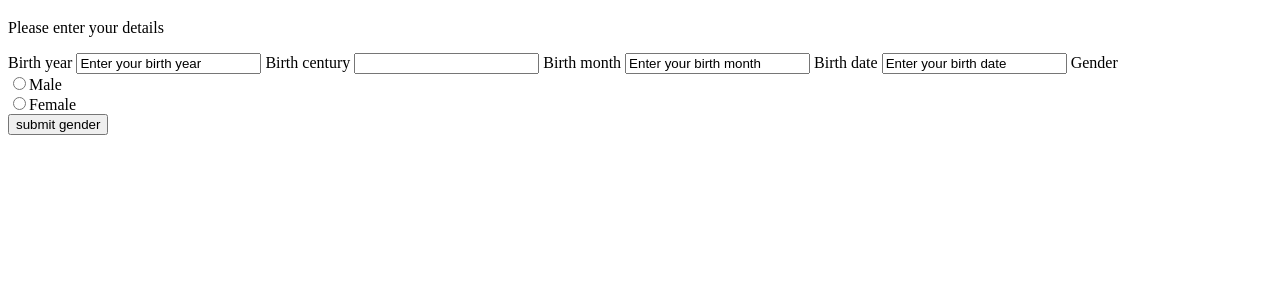
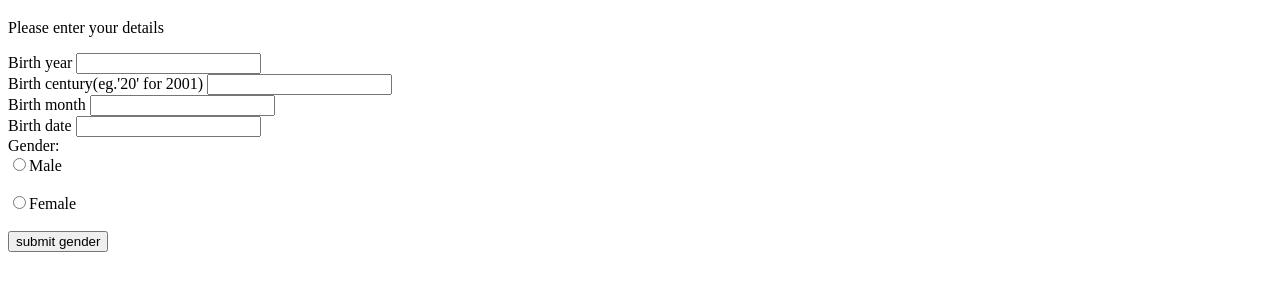
Before and after one commit to mungai-joel/akan, a plain HTML site: page index.html in a window 1280 px wide. Shown: the part 61-352 px from the top of the page. Drawn offline with Linux system fonts and the light colour scheme.

Commit message:
indentation

```diff
--- a/index.html
+++ b/index.html
@@ -8,28 +8,36 @@
     <h1>AKAN NAME GENERATOR</h1>
         <p>Please enter your details</p>
             <label>Birth year</label>
-    <input type="year" id="birthyear" value="Enter your birth year">
+                <input type="year" id="birthyear" class="form-control" value="">
+    <br>
 
-    <label>Birth century</label>
-    <input type="number" id="birthcentury" value="Entercentury eg. 1996('19'century)">
+            <label>Birth century(eg.'20' for 2001)</label>
+                <input type="number" id="birthcentury" class="form-control" value="">
+    <br>
 
             <label>Birth month</label>
-    <input type="year" id="birthmonth" value="Enter your birth month">
+                <input type="year" id="birthmonth" class ="form-control" value="">
+    <br>
 
             <label>Birth date</label>
-    <input type="year" id="birthdate" value="Enter your birth date">
+                <input type="year" id="birthdate" class="form-control" value="">
+    <br>
 
-    <label class="radio">Gender</label>
+            <label class="radio-label">Gender:</label>
             <div class="check">
                 <input type="radio" class = "radio-form" value = "Male"id="gender">Male
             </div>
+    <br>
+
 
             <div class="check">
                 <input type="radio" class = "radio-form" value = "Female" id="gender2">Female
             </div>
+    <br>
             <div class="button">
                 <input type="button" onclick="myInput();" value="submit gender">
             </div>
+    <br>
         <p id="result"></p>
 
 
```
Lines whose indentation alone changed are shown as unchanged.
